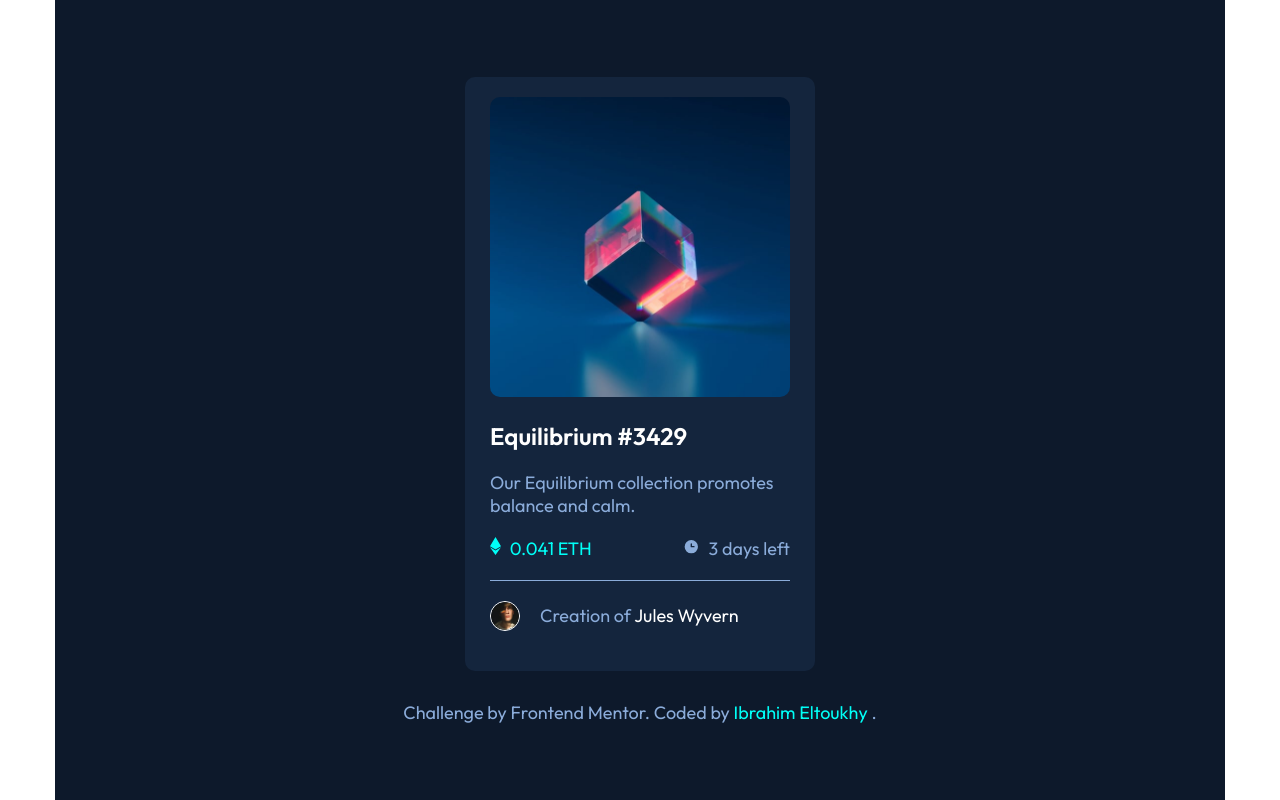
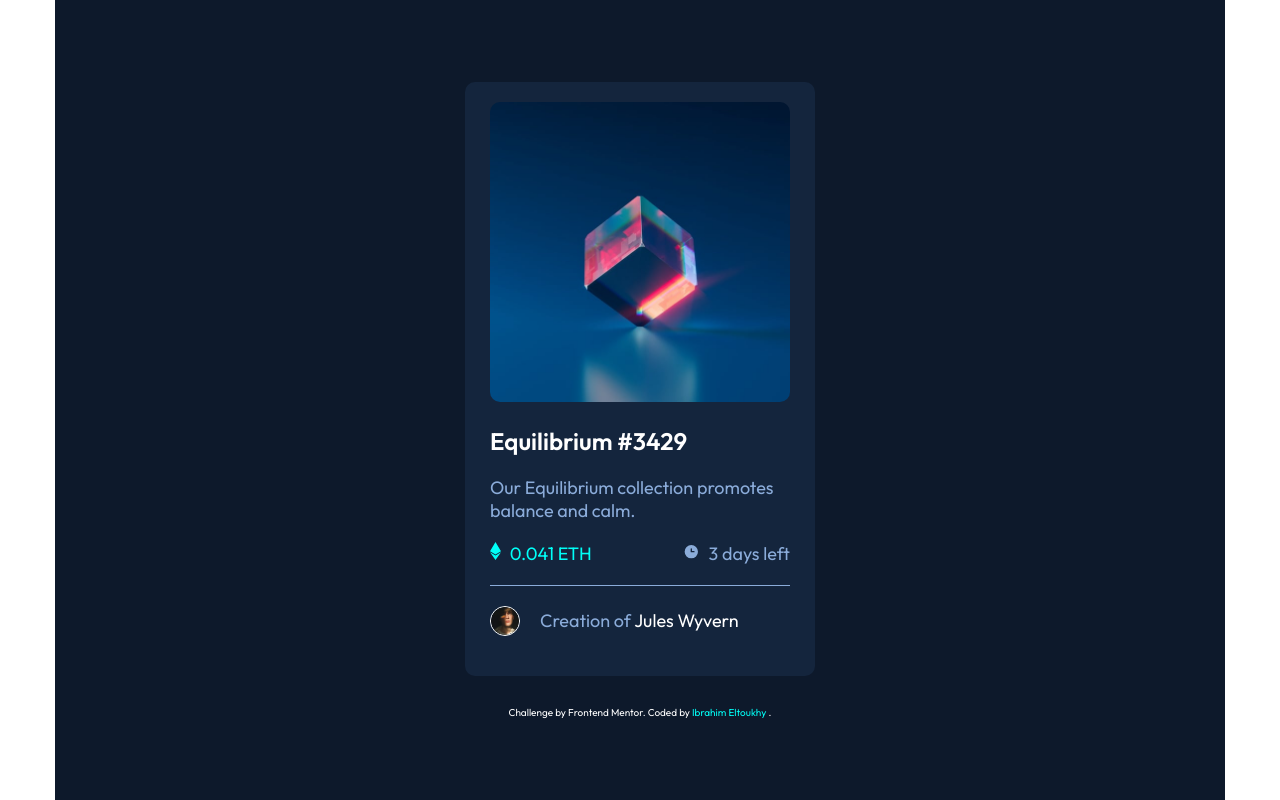
Before and after one commit to Ibrahim-Eltoukhy/card-preview-FEM, a plain HTML site: page index.html in a window 1280 px wide. Drawn offline with Linux system fonts and the light colour scheme.

Commit message:
Update style.css

```diff
--- a/style.css
+++ b/style.css
@@ -11,7 +11,6 @@ p {
   font-size: 18px;
 }
 .container {
-  /* width: 1440px; */
   height: 100vh;
   background-color: hsl(217, 54%, 11%);
   margin: 0 auto;
@@ -139,7 +138,7 @@ img.equilibrium {
 .card .footer a:hover {
   color: hsl(178, 100%, 50%);
 }
-.sign {
+.sign p {
   color: white;
   font-size: 10px;
 }
```
